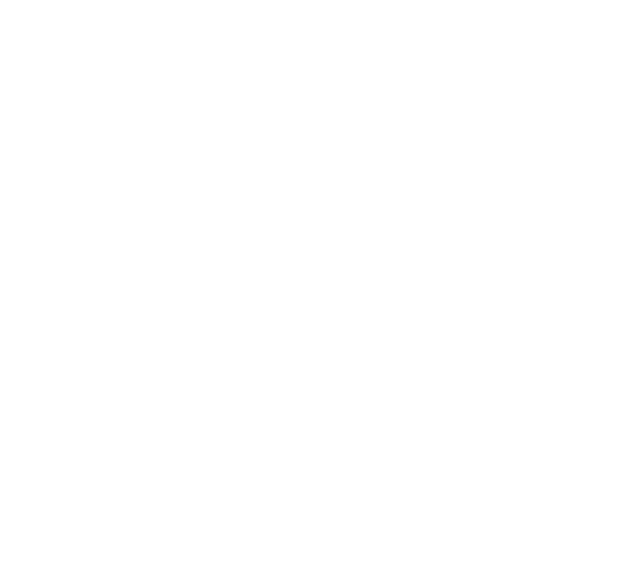
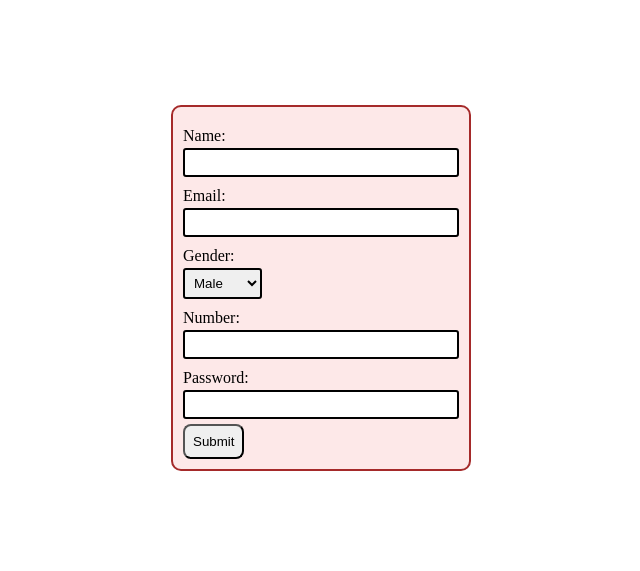
Before and after one commit to ankigupta1998/React-events-forms---Signup-Form---vzzysyzuq08s, a React app: page / in a window 1280 px wide. Shown: the whole page, without its empty margins (319-959 px from the left). Built offline with nearby package versions, Linux system fonts and the light colour scheme.

Commit message:
Completed

```diff
--- a/src/components/App.js
+++ b/src/components/App.js
@@ -1,9 +1,12 @@
-import React, {Component, useState} from "react";
-import '../styles/App.css';
+import React from "react";
+// import '../styles/App.css';
+import Form from "./Form";
 
 const App = () => {
   return (
-    <div id="main"></div>
+    <div id="main">
+      <Form/>
+    </div>
   )
 }
 
--- /dev/null
+++ b/src/components/Form.css
@@ -0,0 +1,58 @@
+*{
+    box-sizing: border-box;
+}
+
+.container{
+    display: flex;
+    justify-content: center;
+    height: 70vh;
+    width: 100%;
+    align-items: center;
+}
+.content{
+    width:300px;
+    height: 100%;
+    border: 2px solid brown;
+    padding: 10px 10px;
+    background-color: rgb(253, 232, 232);
+    border-radius: 10px;
+}
+label{
+    display: flex;
+   margin-top: 10px;
+   margin-bottom: 3px;
+    justify-content: flex-start;
+}
+input{
+   width: 100%;
+
+}
+
+button{
+    margin-top: 5px;
+    padding: 8px;
+    border-radius: 8px;
+}
+.name-input{
+    border-radius:3px;
+    padding: 5px;
+    border: 2px solid black;
+}
+.name-input:focus{
+    border-radius:3px;
+    padding-bottom: 5px;
+    border: 2px solid black;
+    outline: none;
+}
+.name-input-invalid{
+    border-radius:3px;
+    padding: 5px;
+    border: 2px solid red;
+}
+.name-input-invalid:focus{
+    border-radius:3px;
+    padding-bottom: 5px;
+    border: none;
+    border: 2px solid red;
+    outline: none;
+}
--- /dev/null
+++ b/src/components/Form.js
@@ -0,0 +1,176 @@
+import React from "react";
+// import { useState } from "react";
+import "./Form.css";
+import useCustom from "./customHook/useCustom";
+
+let RegEx = /^[a-z0-9 ]+$/i;
+const Form = () => {
+
+  const submitHandler = (e) => {
+    e.preventDefault();
+    setIsTouched(true);
+    setIsTouchedForEmail(true);
+    setIsTouchedForNo(true);
+    setIsTouchedForPass(true);
+    setIsTouchedForOpt(true);
+  };
+
+  const {
+    value,
+    valueIsValid,
+    isTouched,
+    valueChangeHandler,
+    inputblurHandler,
+    setIsTouched,
+  } = useCustom((value) => {
+    return  !RegEx.test(value) || value.trim()==="" ;
+  });
+
+  const {
+    value: valueEmail,
+    valueIsValid: valueIsValidForEmail,
+    isTouched: isTouchedForEmail,
+    valueChangeHandler: valueChangeHandlerForEmail,
+    inputblurHandler: inputblurHandlerForEmail,
+    setIsTouched: setIsTouchedForEmail,
+  } = useCustom((valueEmail) => {
+    return !valueEmail.includes("@");
+  });
+
+  const {
+    value: valueNo,
+    valueIsValid: valueIsValidForNo,
+    isTouched: isTouchedForNo,
+    valueChangeHandler: valueChangeHandlerForNo,
+    inputblurHandler: inputblurHandlerForNo,
+    setIsTouched: setIsTouchedForNo,
+  } = useCustom((valueNo) => {
+    return valueNo.trim() === "";
+  });
+
+  const {
+    value: valuePass,
+    valueIsValid: valueIsValidForPass,
+    isTouched: isTouchedForPass,
+    valueChangeHandler: valueChangeHandlerForPass,
+    inputblurHandler: inputblurHandlerForPass,
+    setIsTouched: setIsTouchedForPass,
+  } = useCustom((valuePass) => {
+    return valuePass.length < 6;
+  });
+
+  const {
+
+    value:valueOpt,
+    valueIsValid:valueIsValidForOpt,
+    isTouched:isTouchedForOpt,
+    valueChangeHandler:valueChangeHandlerForopt,
+    inputblurHandler: inputblurHandlerForOpt,
+    setIsTouched: setIsTouchedForOpt,
+  } = useCustom((valueOpt)=>{
+    return !valueOpt;
+  });
+
+  const inputValidClass =
+    isTouched && valueIsValid ? "name-input-invalid" : "name-input";
+  const emailValidClass =
+    isTouchedForEmail && valueIsValidForEmail
+      ? "name-input-invalid"
+      : "name-input";
+
+  const NoValidClass =
+    isTouchedForNo && valueIsValidForNo ? "name-input-invalid" : "name-input";
+
+  const PassValidClass =
+    isTouchedForPass && valueIsValidForPass
+      ? "name-input-invalid"
+      : "name-input";
+  const OptValidClass =
+  isTouchedForOpt&&valueIsValidForOpt?"name-input-invalid"
+  : "name-input";
+
+
+  const email = valueEmail;
+  const result = email.slice(0, email.indexOf('@'));
+
+  return (
+    <>
+      <div className="container">
+        <form onSubmit={submitHandler} >
+          <div className="content">
+
+          <label htmlFor="name">Name:  </label>
+          <input
+            className={inputValidClass}
+            type="text"
+            data-testid="name"
+            id="name"
+            onChange={valueChangeHandler}
+            value={value}
+            onBlur={inputblurHandler}
+            />
+          <br />
+
+          {isTouched && valueIsValid && <div>Name is not alphanumeric</div>}
+          <label htmlFor="email">Email: </label>
+          <input
+            className={emailValidClass}
+            type="text"
+            id="email"
+            data-testid="email"
+            value={valueEmail}
+            onChange={valueChangeHandlerForEmail}
+            onBlur={inputblurHandlerForEmail}
+            />
+          <br />
+          {isTouchedForEmail && valueIsValidForEmail && (
+            <div>Email must contain @</div>
+          )}
+          <label htmlFor="gender">Gender:</label>
+          <select className={OptValidClass} data-testid="gender" id="gender" defaultValue="Male" onBlur={inputblurHandlerForOpt} onClick={valueChangeHandlerForopt} >
+            <option>Male</option>
+            <option>Female</option>
+            <option>others</option>
+          </select>
+          <br />
+          {isTouchedForOpt && valueIsValidForOpt &&<div>Please identify as male, female or others</div>}
+          <label htmlFor="number">Number:</label>
+          <input
+            className={NoValidClass}
+            type="number"
+            id="number"
+            data-testid="phoneNumber"
+            onChange={valueChangeHandlerForNo}
+            value={valueNo}
+            onBlur={inputblurHandlerForNo}
+          />
+          <br />
+          {isTouchedForNo && valueIsValidForNo && (
+            <div>Phone Number must contain only numbers</div>
+          )}
+          <label htmlFor="pass">Password:</label>
+          <input
+            className={PassValidClass}
+            type="password"
+            onChange={valueChangeHandlerForPass}
+            onBlur={inputblurHandlerForPass}
+            id="pass"
+            data-testid="password"
+            />
+          <br />
+          {isTouchedForPass && valueIsValidForPass && (
+            <div>Password must contain atleast 6 letters</div>
+            )}
+          <button type="submit" data-testid="submit" onClick={()=>{
+            !valueIsValidForPass && !valueIsValidForNo && !valueIsValidForOpt && !valueIsValidForEmail && !valueIsValid && alert ( `Hello ${result} `)
+          }} >
+            Submit
+          </button>
+            </div>
+        </form>
+      </div>
+    </>
+  );
+};
+
+export default Form;
--- /dev/null
+++ b/src/components/customHook/useCustom.js
@@ -0,0 +1,30 @@
+import { useState } from "react";
+import React from "react";
+
+const useCustom = (test) => {
+  const [value, setValue] = useState("");
+  const [isTouched, setIsTouched] = useState(false);
+
+  let valueIsValid = test(value);
+
+  const valueChangeHandler = (e) => {
+    setIsTouched(true);
+    setValue(e.target.value);
+
+  };
+  const inputblurHandler = () => {
+    if (value.trim() === "") {
+      setIsTouched(true);
+    }
+  };
+  return {
+    value,
+    valueIsValid,
+    isTouched,
+    valueChangeHandler,
+    inputblurHandler,
+    setIsTouched
+  };
+};
+
+export default useCustom;
--- a/src/styles/App.css
+++ b/src/styles/App.css
@@ -1,12 +1,11 @@
-h1 {
+ /* h1 {
     color: #27aedb;
     text-align: center;
     }
 
-
-button{
+ button{
     color: #27aedb;
     text-align: center;
     justify-content: center;
     align-items: center;
-}
+}  */
```
Also changed, not shown: 1 other file.
